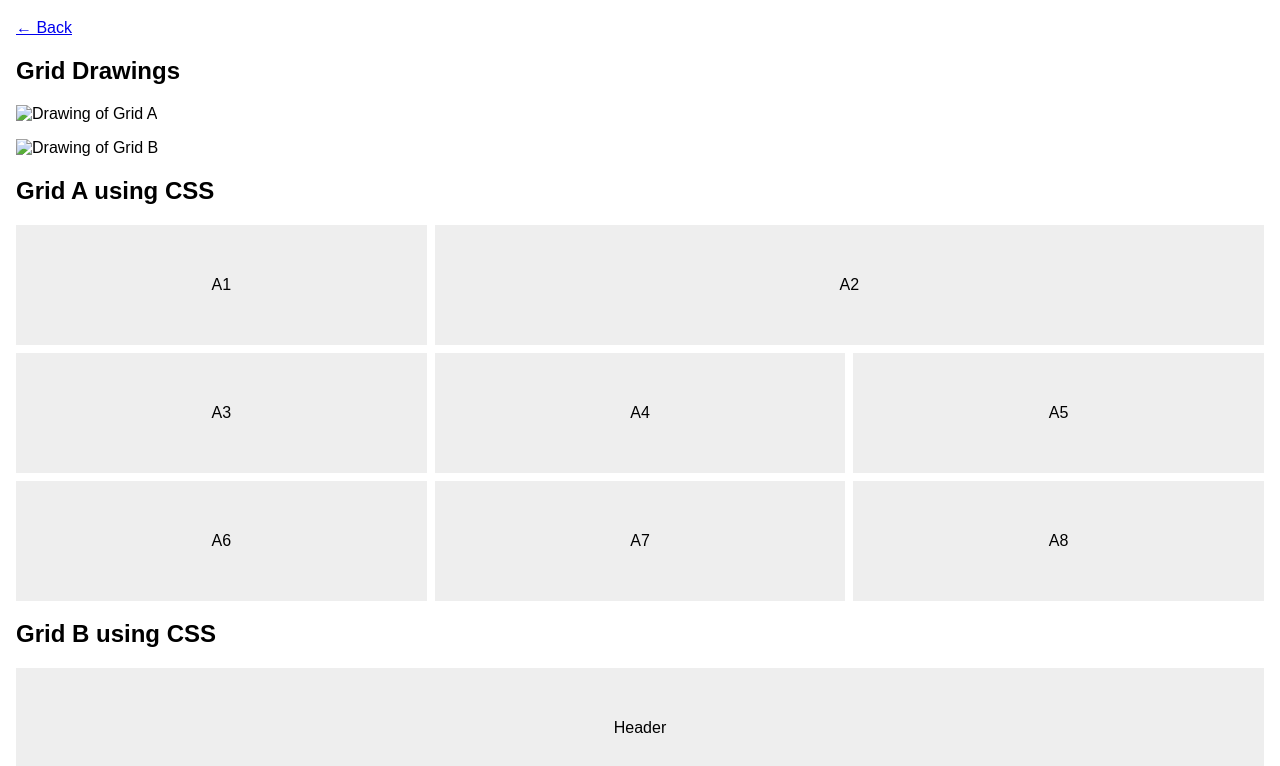
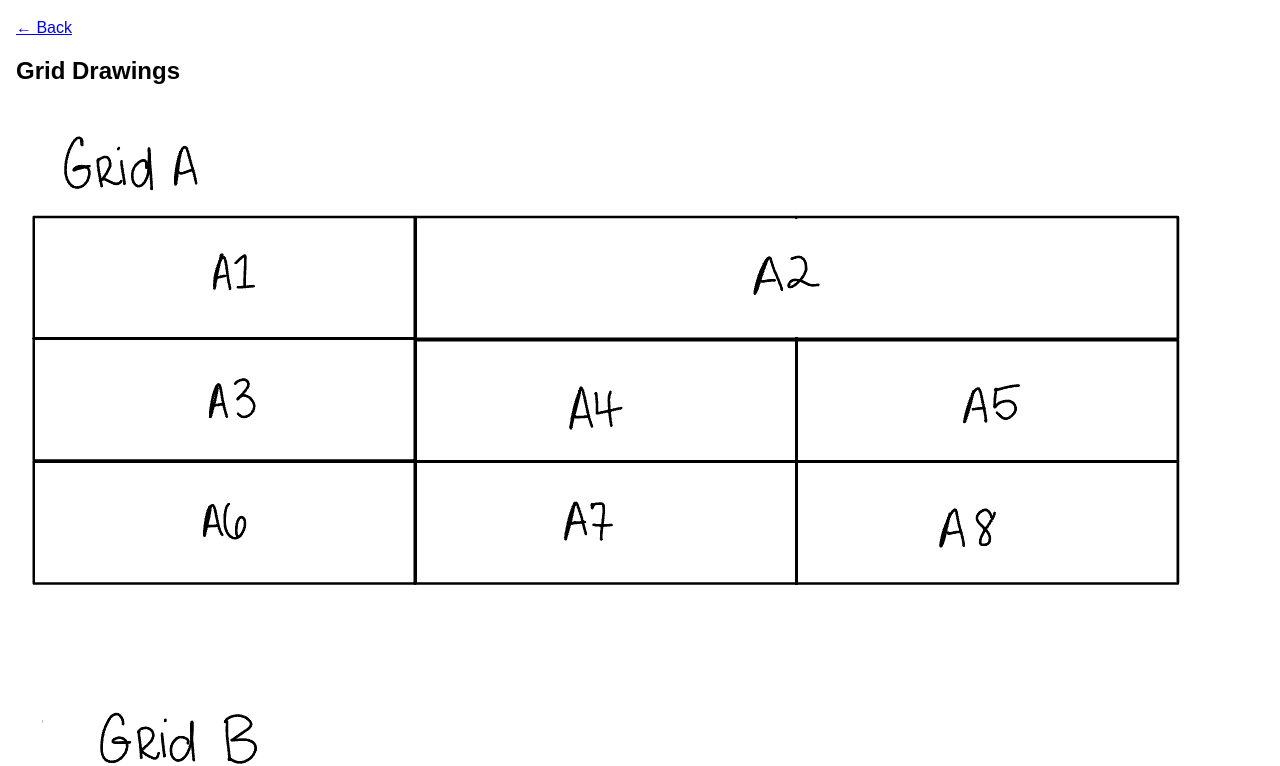
Before and after one commit to giannascuteri903/FEFFall2025, a plain HTML site: page GridAssignment/index.html in a window 1280 px wide. Shown: the part 61-827 px from the top of the page. Drawn offline with Linux system fonts and the light colour scheme.

Commit message:
New Changes

```diff
--- a/GridAssignment/index.html
+++ b/GridAssignment/index.html
@@ -51,8 +51,8 @@
   <p><a href="../">← Back</a></p>
 
   <h2>Grid Drawings</h2>
-  <p><img src="gridA.png" alt="Drawing of Grid A"></p>
-  <p><img src="gridB.png" alt="Drawing of Grid B"></p>
+  <p><img src="gridA.jpeg" alt="Drawing of Grid A"></p>
+  <p><img src="gridB.jpeg" alt="Drawing of Grid B"></p>
 
   <h2>Grid A using CSS </h2>
   <div class="gridA">
```
Also changed, not shown: GridAssignment/GridA.jpeg (added), GridAssignment/GridB.jpeg (added).
